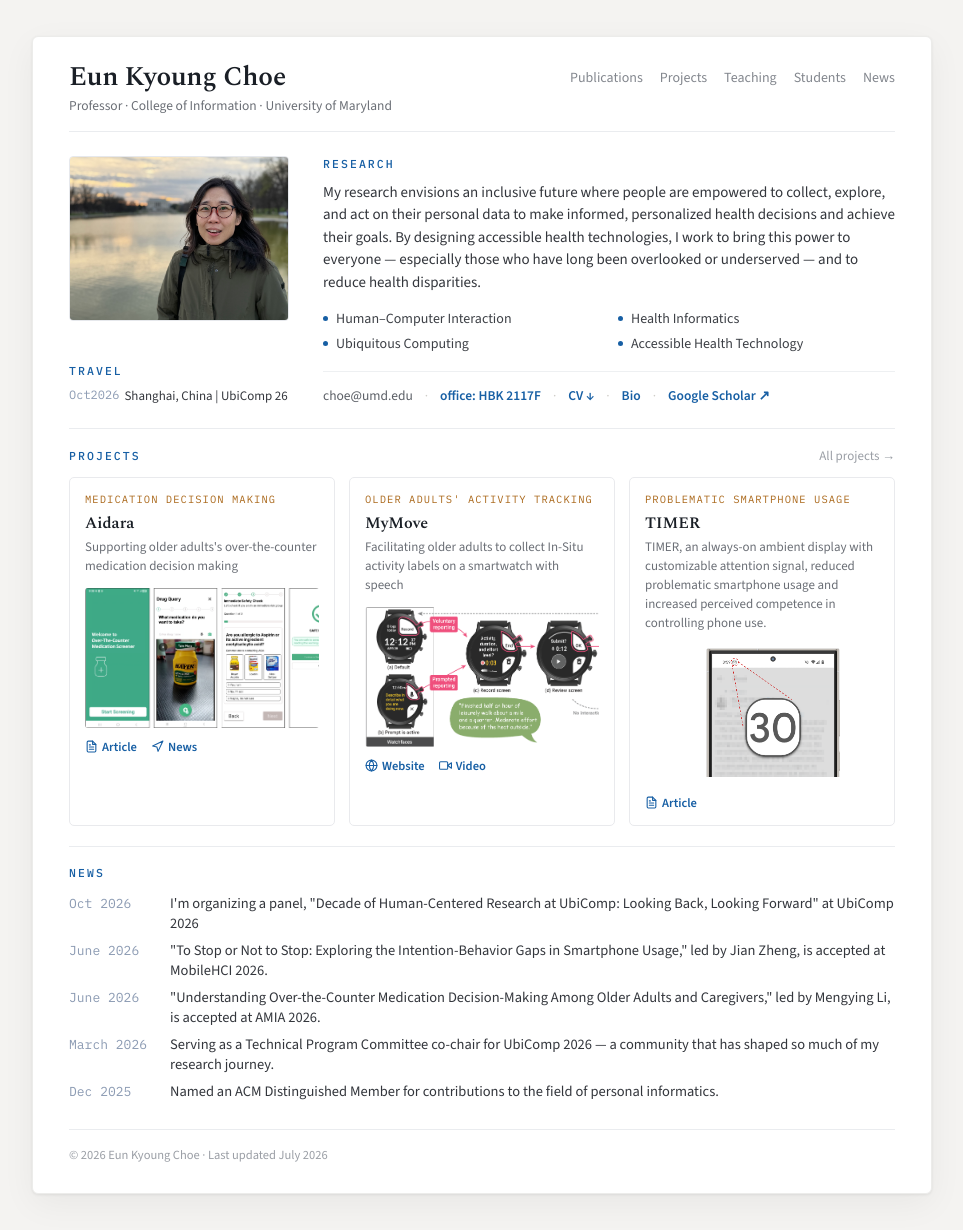
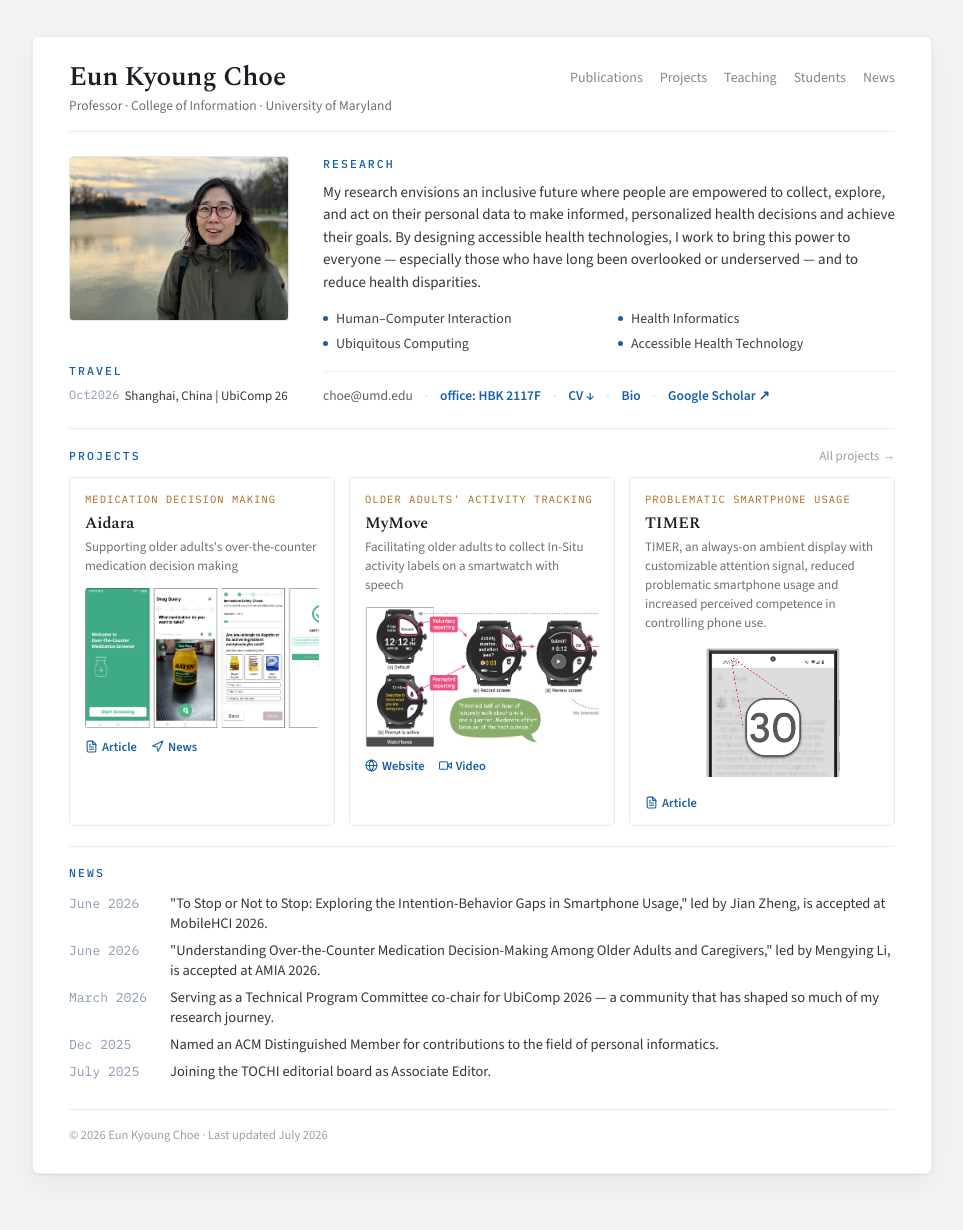
Before and after one commit to ekchoe/ekchoe.github.io, a Jekyll site: the page built from index.html, in a window 1280 px wide. Shown: the whole page, without its empty margins (158-1121 px from the left). Built offline with Jekyll 4.4.1, drawn with Linux system fonts in a browser that asks for light colours.

Commit message:
update news

```diff
--- a/_data/news.yml
+++ b/_data/news.yml
@@ -1,6 +1,4 @@
 # News / announcements (newest first). when = short label shown in mono.
-- when: Oct 2026
-  what: "I'm organizing a panel, \"Decade of Human-Centered Research at UbiComp: Looking Back, Looking Forward\" at UbiComp 2026"
 - when: June 2026
   what: "\"To Stop or Not to Stop: Exploring the Intention-Behavior Gaps in Smartphone Usage,\" led by Jian Zheng, is accepted at MobileHCI 2026."
 - when: June 2026
```
